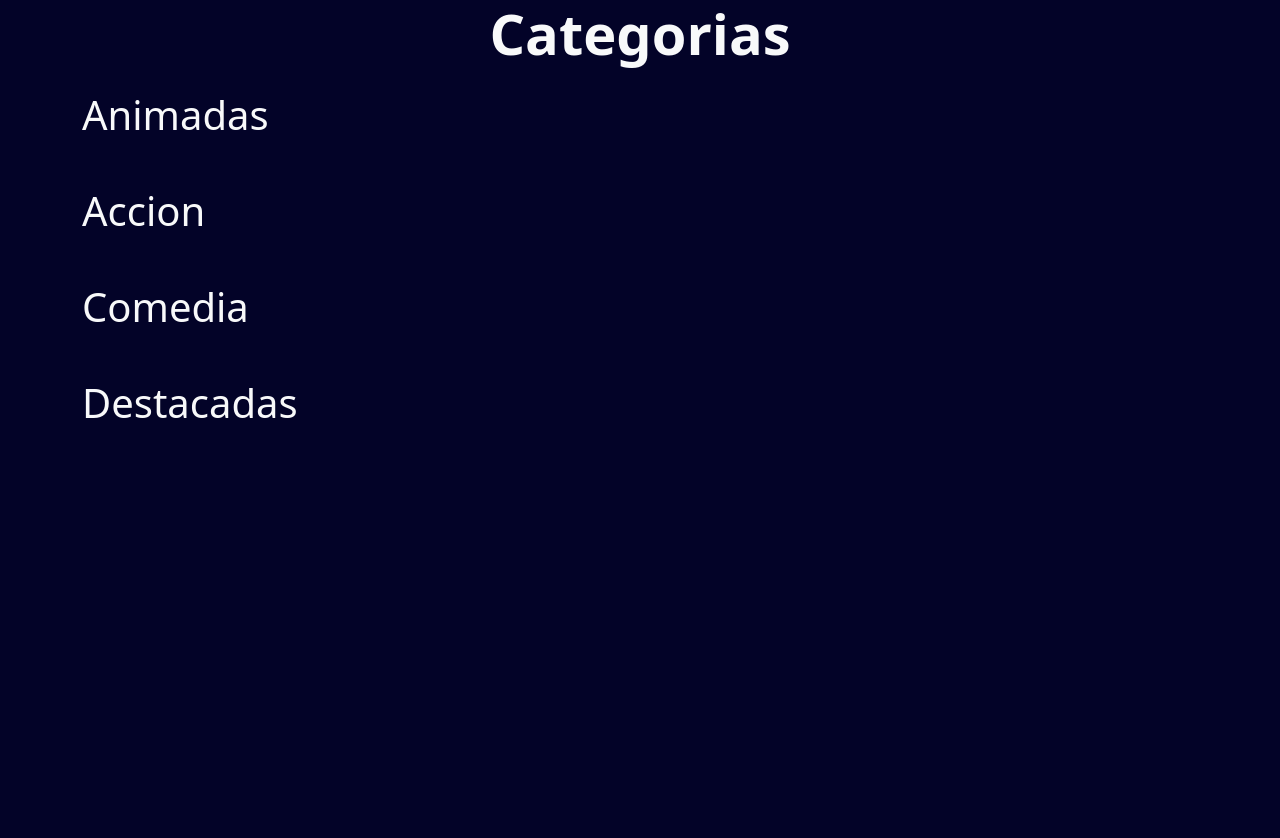
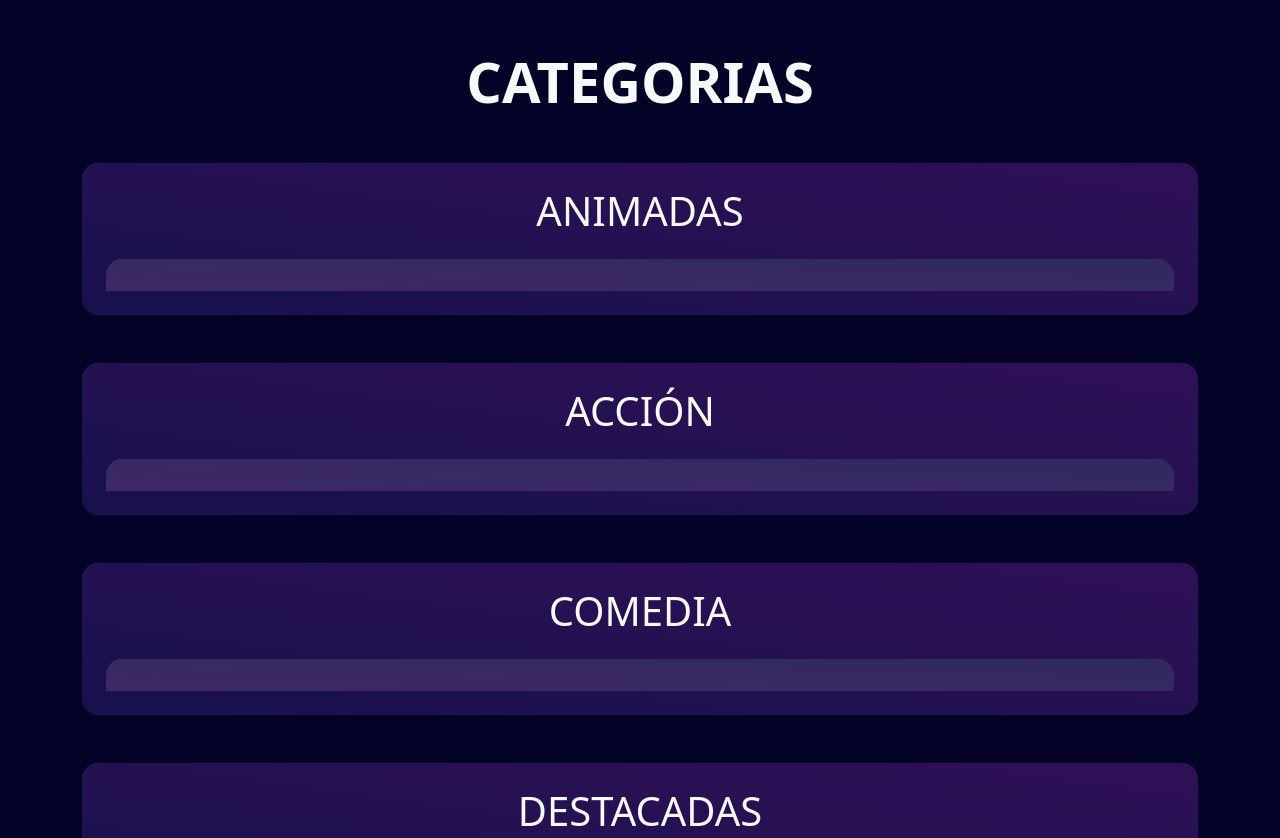
Before and after one commit to MatiasAltamiranda/Proyecto-two, a plain HTML site: page index.html in a window 1280 px wide. Shown: the top 838 px of the page. Before the commit the page ends 800 px from the top, so only its background shows below. Drawn offline with nearby package versions, Linux system fonts and the light colour scheme; no server answers.

Commit message:
update styles.css | index.html | categories.js

```diff
--- a/css/styles.css
+++ b/css/styles.css
@@ -2,7 +2,32 @@
     background-color: #030328;
 }
 
+
+/* SECTION CATEGORIAS */
+
+.card_group::-webkit-scrollbar{
+    height: 0.6rem;
+    background-color: #0f0f46;
+}
+
+.card_group::-webkit-scrollbar-thumb{
+    background: #8a70aa;
+    border-radius: 1rem;
+}
+
+.card_group_img{
+    width: 20rem;
+    height: 30rem;
+    object-fit: cover;
+}
+
 .card_group{
-    width: 100%;
-    display: flex;
+    background-image: linear-gradient(to left bottom, #302960, #332961, #372963, #3a2864, #3e2865);
+    border-radius: 1rem 1rem 0 0;
+    padding: 1rem;
 }
+
+.categories_movie{
+    border-radius: 1rem;
+    background-image: linear-gradient(to left bottom, #2f1056, #2a1054, #241152, #1e1150, #18114e);
+}
--- a/index.html
+++ b/index.html
@@ -13,28 +13,28 @@
     <main id="main">
         <section class="categories">
             <div class="container">
-                <h2 class="text-center display-4 fw-bold text-light">Categorias</h2>
-                <div class="categories_animated">
-                    <h3 class="fs-1 mt-4 mb-4 text-light">Animadas</h3>
-                    <div id="categorieAnimated" class="row card_group">
+                <h2 class="text-center display-4 fw-bold text-light mb-5 mt-5">CATEGORIAS</h2>
+                <div class="categories_movie p-4">
+                    <h3 class="fs-1  mb-4 text-light text-center">ANIMADAS</h3>
+                    <div id="categorieAnimated" class="d-flex overflow-auto card_group">
 
                     </div>
                 </div>
-                <div class="categories_action">
-                        <h3 class="fs-1 mt-4 mb-4 text-light">Accion</h3>
-                        <div id="categorieAction" class="row card_group">
+                <div class="categories_movie p-4 mt-5">
+                        <h3 class="fs-1 mb-4 text-light text-center">ACCIÓN</h3>
+                        <div id="categorieAction" class="d-flex overflow-auto card_group">
 
                         </div>
                 </div>
-                <div class="categories_comedy">
-                        <h3 class="fs-1 mt-4 mb-4 text-light">Comedia</h3>
-                        <div id="categorieComedy" class="row card_group">
+                <div class="categories_movie p-4 mt-5">
+                        <h3 class="fs-1 mb-4 text-light text-center">COMEDIA</h3>
+                        <div id="categorieComedy" class="d-flex overflow-auto card_group">
 
                         </div>
                 </div>
-                <div class="categories_featured">
-                        <h3 class="fs-1 mt-4 mb-4 text-light">Destacadas</h3>
-                        <div id="categorieFeatured" class="row card_group">
+                <div class="categories_movie p-4 mt-5 mb-5">
+                        <h3 class="fs-1 mb-4 text-light text-center">DESTACADAS</h3>
+                        <div id="categorieFeatured" class="d-flex overflow-auto card_group">
 
                         </div>
                 </div>
--- a/js/categories.js
+++ b/js/categories.js
@@ -34,10 +34,10 @@ function createCardsFeatured(data,container){
 
 function createCard(data,container){
     data.forEach(e => {
-        const divCard = document.createElement('div');
-        divCard.classList= 'col-6 col-sm-6 col-md-4 col-lg-3';
-        divCard.innerHTML=`<a href="../pages/profile.html#${e.id}"><img class="img-fluid p-3" src="${e.image}" alt="Image ${e.name}"></a>`
-        container.append(divCard)
+        const anclaImg = document.createElement('a');
+        anclaImg.href = `../pages/profile.html#${e.id}`
+        anclaImg.innerHTML=`<img class="card_group_img p-3" src="${e.image}" alt="Image ${e.name}">`
+        container.append(anclaImg)
     });
 }
 
```
